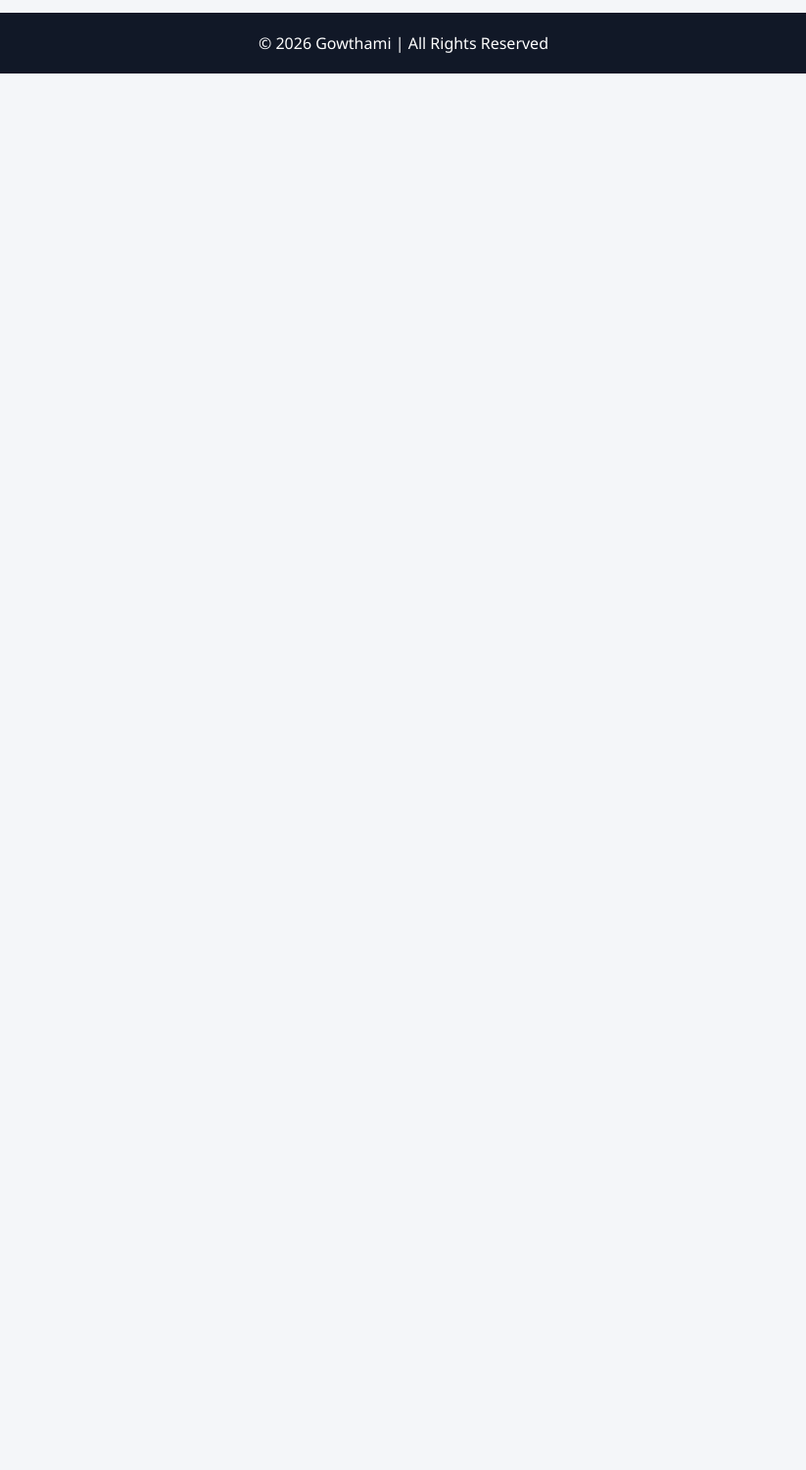
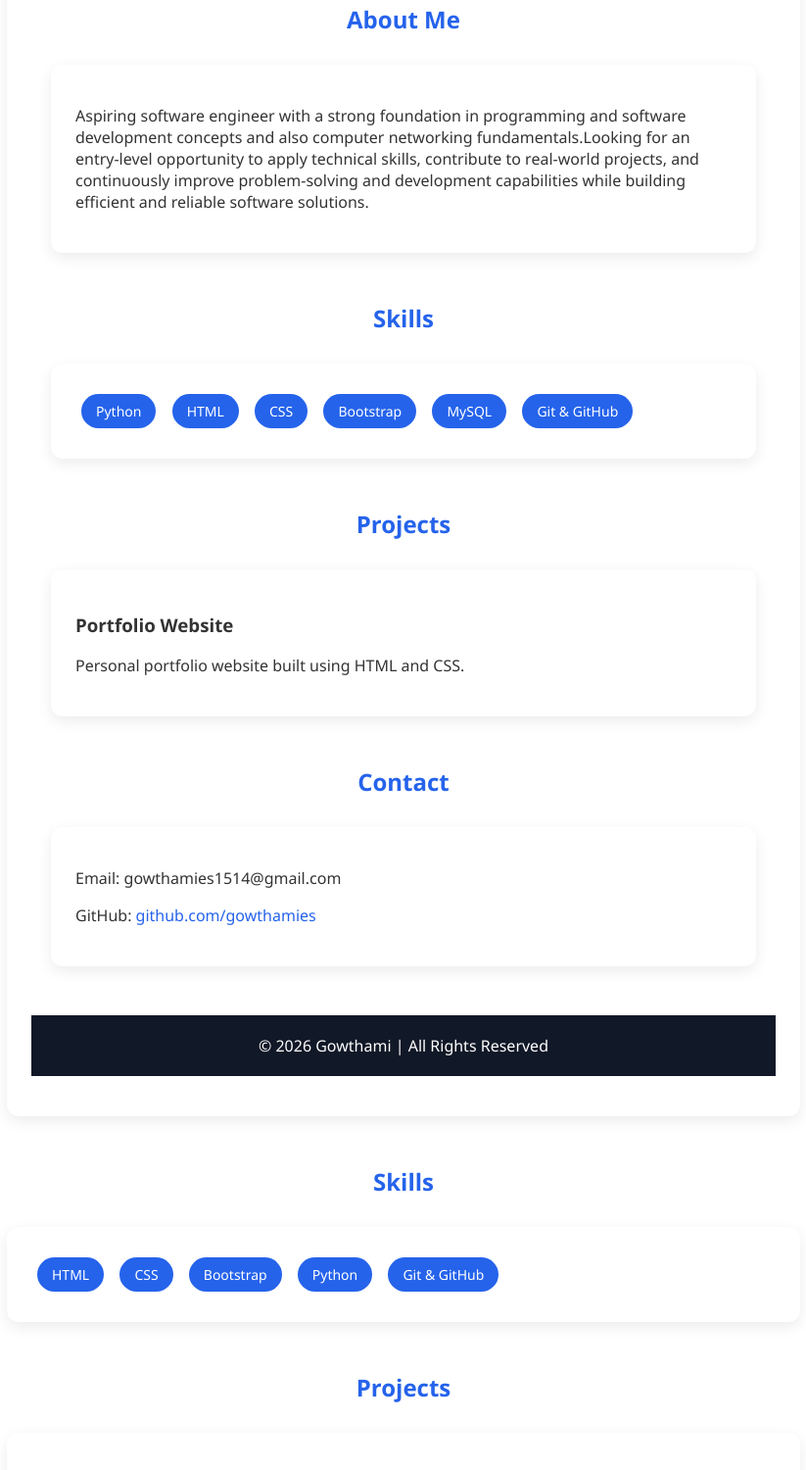
Before and after one commit to Gowthamies/portfolio-website, a plain HTML site: page index.html in a window 1280 px wide. Shown: the part 1300-2800 px from the top of the page at 98% size, without its empty margins (228-1051 px from the left). Before the commit the page ends 1375 px from the top, so only its background shows below. Drawn offline with Linux system fonts and the light colour scheme.

Commit message:
Update index.html

```diff
--- a/index.html
+++ b/index.html
@@ -1,4 +1,84 @@
 <!DOCTYPE html>
+<html>
+<head>
+    <title>Gowthami E S</title>
+    <meta name="viewport" content="width=device-width, initial-scale=1.0">
+    <style>
+        body {
+            margin: 0;
+            font-family: 'Segoe UI', sans-serif;
+            background: #f4f6f9;
+            color: #333;
+        }
+
+        header {
+            background: linear-gradient(135deg, #1f2937, #2563eb);
+            color: white;
+            text-align: center;
+            padding: 80px 20px;
+        }
+
+        header h1 {
+            font-size: 40px;
+            margin-bottom: 10px;
+        }
+
+        section {
+            max-width: 900px;
+            margin: 50px auto;
+            padding: 0 20px;
+        }
+
+        h2 {
+            text-align: center;
+            margin-bottom: 30px;
+            color: #2563eb;
+        }
+
+        .card {
+            background: white;
+            padding: 25px;
+            border-radius: 12px;
+            box-shadow: 0 5px 15px rgba(0,0,0,0.08);
+            margin-bottom: 20px;
+        }
+
+        .skills span {
+            display: inline-block;
+            background: #2563eb;
+            color: white;
+            padding: 8px 15px;
+            margin: 6px;
+            border-radius: 20px;
+            font-size: 14px;
+        }
+
+        footer {
+            background: #111827;
+            color: white;
+            text-align: center;
+            padding: 20px;
+        }
+
+        a {
+            text-decoration: none;
+            color: #2563eb;
+        }
+    </style>
+</head>
+
+<body>
+
+<header>
+    <h1>Hi, I'm Gowthami 👋</h1>
+    <p>Python | HTML | CSS | Bootstrap | MySQL</p>
+</header>
+
+<section>
+    <h2>About Me</h2>
+    <div class="card">
+        <p>
+            I<!DOCTYPE html>
 <html>
 <head>
     <title>Gowthami | Frontend Developer</title>
@@ -78,9 +158,165 @@
     <h2>About Me</h2>
     <div class="card">
         <p>
-            I am a passionate frontend developer focused on building responsive
-            and user-friendly web applications. I continuously improve my coding
-            skills and enjoy learning new technologies.
+            <!DOCTYPE html>
+<html>
+<head>
+    <title>Gowthami | Frontend Developer</title>
+    <meta name="viewport" content="width=device-width, initial-scale=1.0">
+    <style>
+        body {
+            margin: 0;
+            font-family: 'Segoe UI', sans-serif;
+            background: #f4f6f9;
+            color: #333;
+        }
+
+        header {
+            background: linear-gradient(135deg, #1f2937, #2563eb);
+            color: white;
+            text-align: center;
+            padding: 80px 20px;
+        }
+
+        header h1 {
+            font-size: 40px;
+            margin-bottom: 10px;
+        }
+
+        section {
+            max-width: 900px;
+            margin: 50px auto;
+            padding: 0 20px;
+        }
+
+        h2 {
+            text-align: center;
+            margin-bottom: 30px;
+            color: #2563eb;
+        }
+
+        .card {
+            background: white;
+            padding: 25px;
+            border-radius: 12px;
+            box-shadow: 0 5px 15px rgba(0,0,0,0.08);
+            margin-bottom: 20px;
+        }
+
+        .skills span {
+            display: inline-block;
+            background: #2563eb;
+            color: white;
+            padding: 8px 15px;
+            margin: 6px;
+            border-radius: 20px;
+            font-size: 14px;
+        }
+
+        footer {
+            background: #111827;
+            color: white;
+            text-align: center;
+            padding: 20px;
+        }
+
+        a {
+            text-decoration: none;
+            color: #2563eb;
+        }
+    </style>
+</head>
+
+<body>
+
+<header>
+    <h1>Hi, I'm Gowthami 👋</h1>
+    <p>Frontend Developer | HTML | CSS | Bootstrap | Python</p>
+</header>
+
+<section>
+    <h2>About Me</h2>
+    <div class="card">
+        <p>
+            Aspiring software engineer with a strong foundation in programming and software development concepts and also
+            computer networking fundamentals.Looking for an entry-level opportunity to apply technical skills,
+            contribute to real-world projects, and continuously improve problem-solving and development capabilities
+            while building efficient and reliable software solutions.
+        </p>
+    </div>
+</section>
+
+<section>
+    <h2>Skills</h2>
+    <div class="card skills">
+        <span>Python</span>
+        <span>HTML</span>
+        <span>CSS</span>
+        <span>Bootstrap</span>
+        <span>MySQL</span>
+        <span>Git & GitHub</span>
+    </div>
+</section>
+
+<section>
+    <h2>Projects</h2>
+    <div class="card">
+        <h3>Portfolio Website</h3>
+        <p>Personal portfolio website built using HTML and CSS.</p>
+    </div>
+</section>
+
+<section>
+    <h2>Contact</h2>
+    <div class="card">
+        <p>Email: gowthamies1514@gmail.com</p>
+        <p>GitHub: <a href="#">github.com/gowthamies</a></p>
+    </div>
+</section>
+
+<footer>
+    © 2026 Gowthami | All Rights Reserved
+</footer>
+
+</body>
+</html>
+        </p>
+    </div>
+</section>
+
+<section>
+    <h2>Skills</h2>
+    <div class="card skills">
+        <span>HTML</span>
+        <span>CSS</span>
+        <span>Bootstrap</span>
+        <span>Python</span>
+        <span>Git & GitHub</span>
+    </div>
+</section>
+
+<section>
+    <h2>Projects</h2>
+    <div class="card">
+        <h3>Portfolio Website</h3>
+        <p>Personal portfolio website built using HTML and CSS.</p>
+    </div>
+</section>
+
+<section>
+    <h2>Contact</h2>
+    <div class="card">
+        <p>Email: gowthami1514@gmail.com</p>
+        <p>GitHub: <a href="#">github.com/gowthamies</a></p>
+    </div>
+</section>
+
+<footer>
+    © 2026 Gowthami | All Rights Reserved
+</footer>
+
+</body>
+</html>
         </p>
     </div>
 </section>
```
